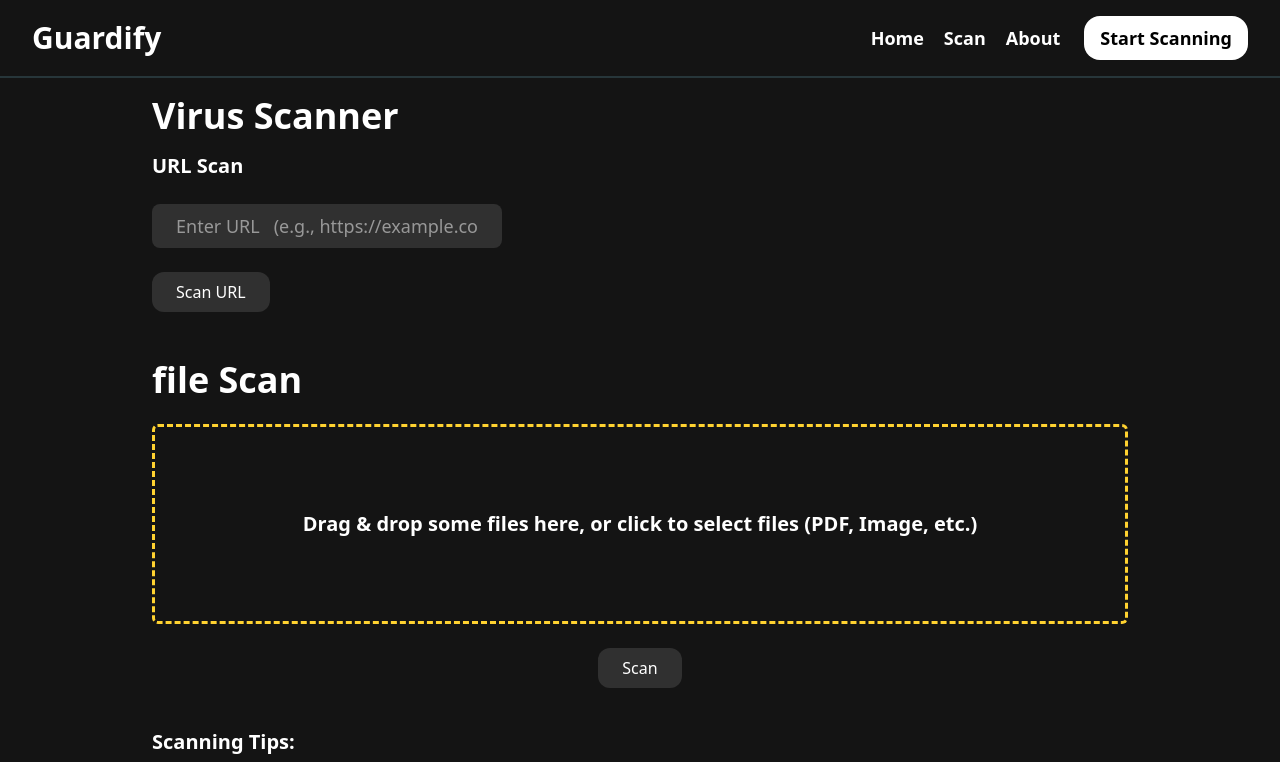
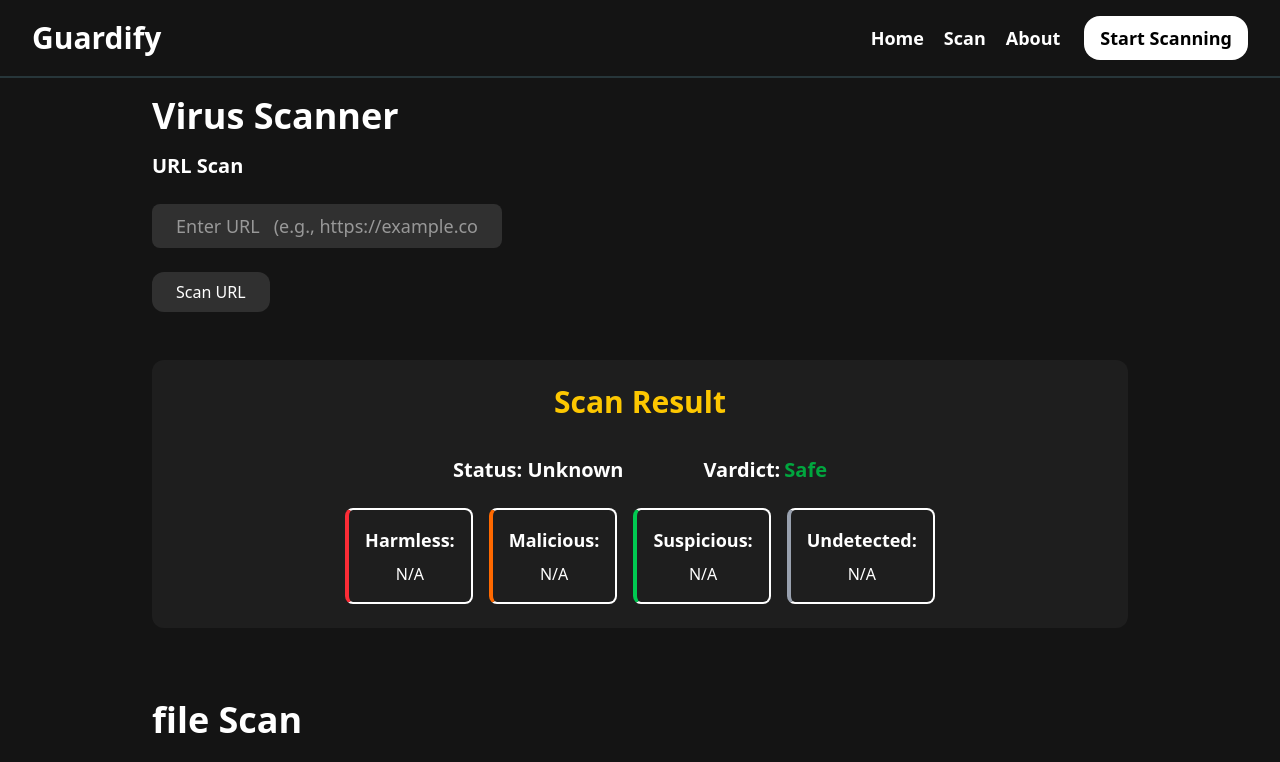
Before and after one commit to codehasrhil/Guardify, a React (Vite) app in the folder guardify/: page /Scan in a window 1280 px wide. Shown: the top 762 px of the page. Built offline with nearby package versions, Linux system fonts and the light colour scheme.

Commit message:
add the code

```diff
--- a/guardify/src/Pages/Scan.jsx
+++ b/guardify/src/Pages/Scan.jsx
@@ -77,9 +77,9 @@ const Scan = () => {
             <div className='text-center text-gray-300 mt-6'> 🔄️Loding Scan Result.</div>
           )}
 
-          {!loading && scanResult && (
+          {/* {!loading && scanResult && (  */}
              <ScanResult result={scanResult} />
-           )}
+           {/* )}  */}
 
 
           {/*File Scan*/}
--- a/guardify/src/Pages/ScanResult.jsx
+++ b/guardify/src/Pages/ScanResult.jsx
@@ -20,10 +20,10 @@ const ScanResult = ({ result }) => {
 
 
         <div className='md:flex gap-4 justify-center mt-6 grid grid-cols-2'>
-          <p className='border-2 border-l-4 rounded-lg border-white p-4 grid gap-2 text-center border-l-red-500'><strong className='text-xl'>Harmless:</strong>{stats.harmless ?? 'N/A'}</p>
-          <p className='border-2 border-l-4 rounded-lg border-white p-4 grid text-center border-l-orange-500'><strong className='text-xl'>Malicious:</strong> {stats.malicious ?? 'N/A'}</p>
-          <p className='border-2 border-l-4 rounded-lg border-white p-4 grid text-center border-l-green-500'><strong className='text-xl'>Suspicious:</strong> {stats.suspicious ?? 'N/A'}</p>
-          <p className='border-2 border-l-4 rounded-lg border-white p-4 grid text-center border-l-gray-400'><strong className='text-xl'>Undetected:</strong> {stats.undetected ?? 'N/A'}</p>
+          <p className='border-2 border-l-4 rounded-lg border-white p-4 grid gap-2 text-center border-l-red-500'><strong className='text-lg'>Harmless:</strong>{stats.harmless ?? 'N/A'}</p>
+          <p className='border-2 border-l-4 rounded-lg border-white p-4 grid gap-2 text-center border-l-orange-500'><strong className='text-lg'>Malicious:</strong> {stats.malicious ?? 'N/A'}</p>
+          <p className='border-2 border-l-4 rounded-lg border-white p-4 grid gap-2 text-center border-l-green-500'><strong className='text-lg'>Suspicious:</strong> {stats.suspicious ?? 'N/A'}</p>
+          <p className='border-2 border-l-4 rounded-lg border-white p-4 grid gap-2 text-center border-l-gray-400'><strong className='text-lg'>Undetected:</strong> {stats.undetected ?? 'N/A'}</p>
         </div>
       </div>
     </div>
```
